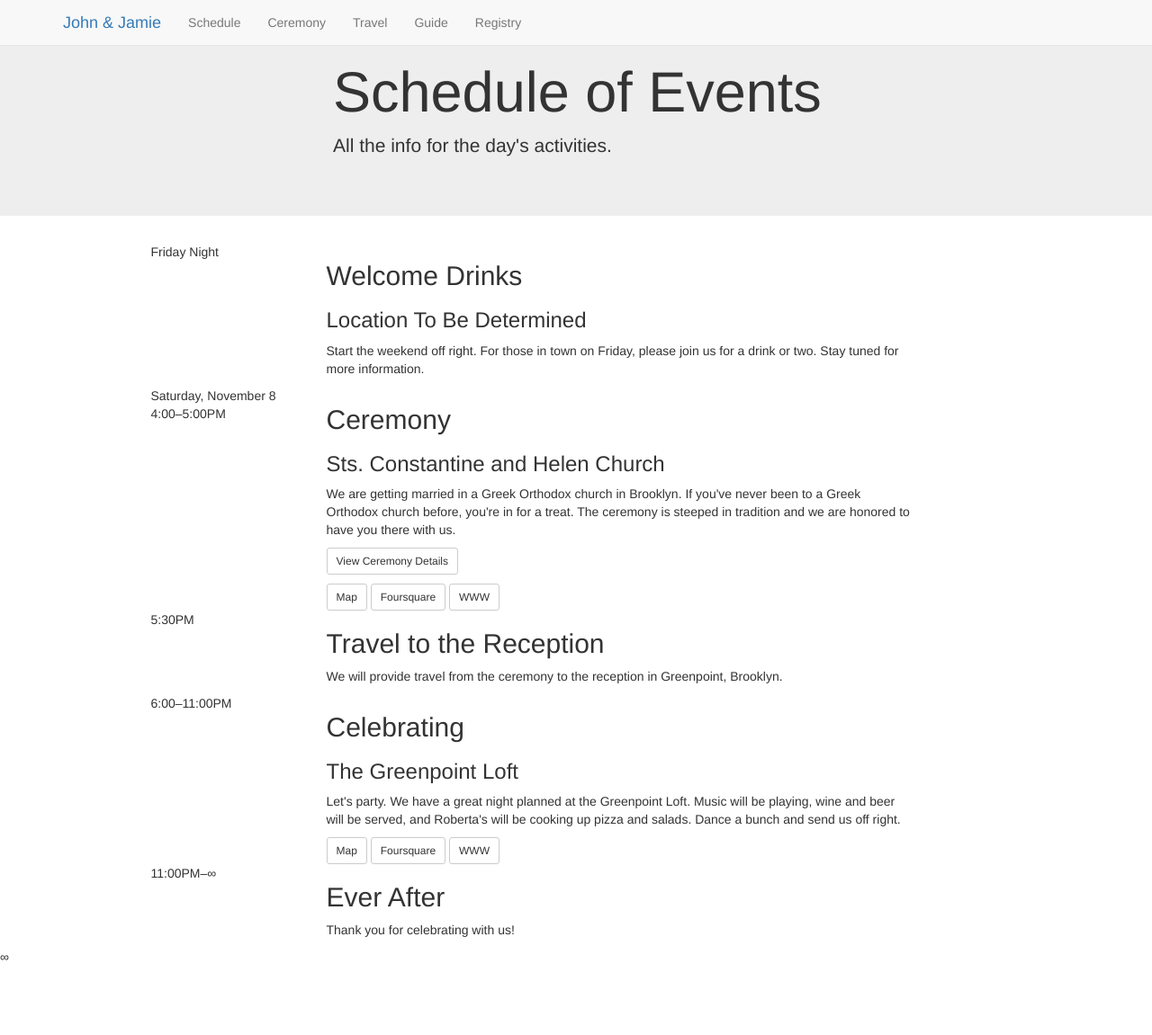
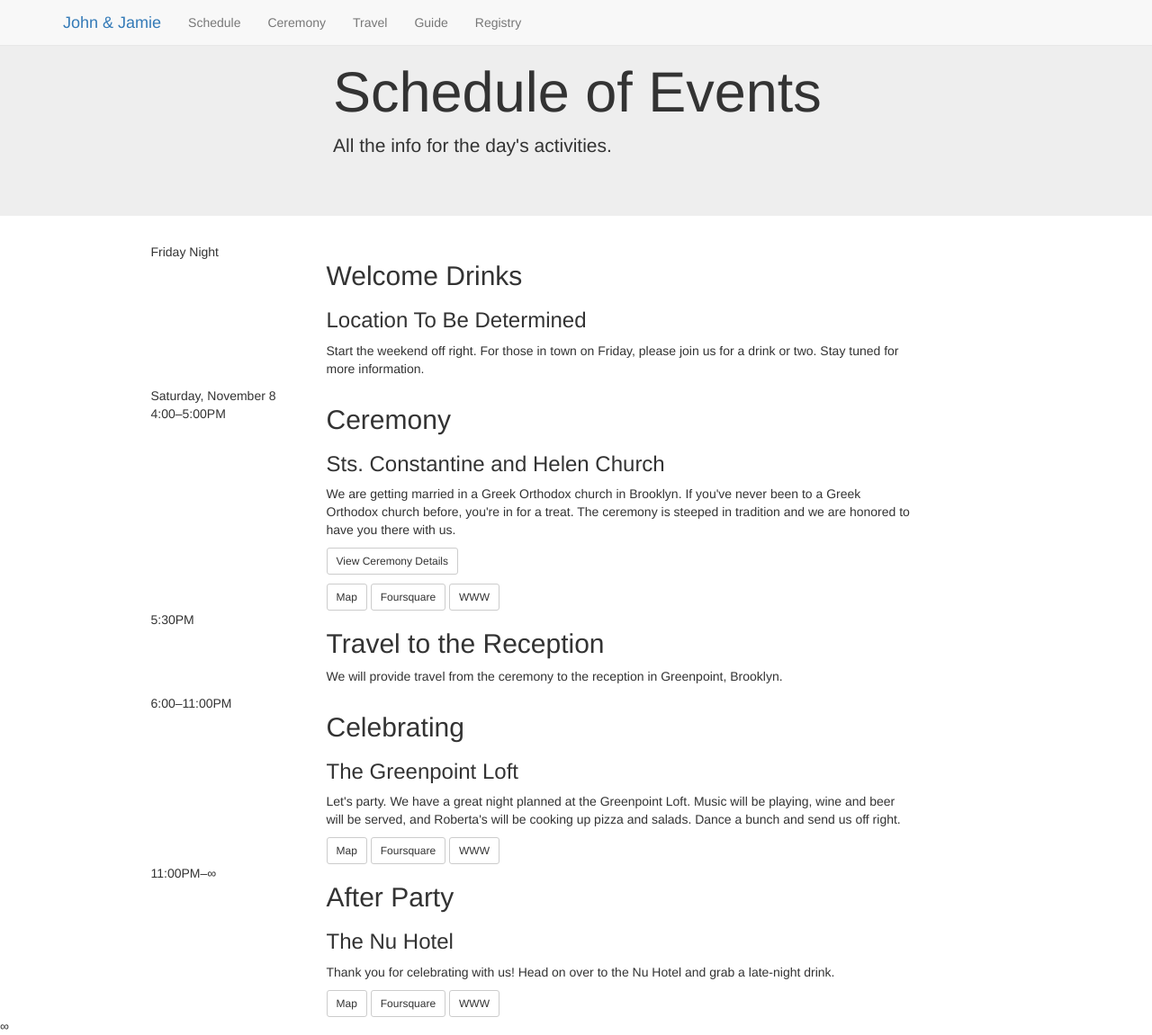
Before and after one commit to jpfinley/weddingSite, a Jekyll site: the page built from site/schedule.html, in a window 1280 px wide and 1151 px high. Shown: the whole window at 90% size. Built offline with Jekyll 4.4.1, drawn with Linux system fonts in a browser that asks for light colours; nearby versions of some CDN libraries; Markdown is read by kramdown in place of the engine named in the settings.

Commit message:
Add details for the after party

```diff
--- a/site/schedule.html
+++ b/site/schedule.html
@@ -65,8 +65,12 @@ title: The Wedding of John and Jamie
           <header>11:00<span>PM</span>&ndash;&infin;</header>
         </div>
         <div class="col-md-7">
-          <h2>Ever After</h2>
-          <p>Thank you for celebrating with us!</p>
+          <h2>After Party</h2>
+          <h3>The Nu Hotel</h3>
+          <p>Thank you for celebrating with us! Head on over to the Nu Hotel and grab a late-night drink.</p>
+          <a class="btn btn-default btn-sm" href="https://www.google.com/maps/place/NU+Hotel/@40.688733,-73.988786,17z/data=!4m2!3m1!1s0x89c25a4dd6a2fd77:0x4f671d9ba3774e2c" role="button">Map</a>
+          <a class="btn btn-default btn-sm" href="http://4sq.com/5IMyMP" role="button">Foursquare</a>
+		  <a class="btn btn-default btn-sm" href="http://nuhotelbrooklyn.com" role="button">WWW</a>
         </div>
       </div>
     </div>
```
